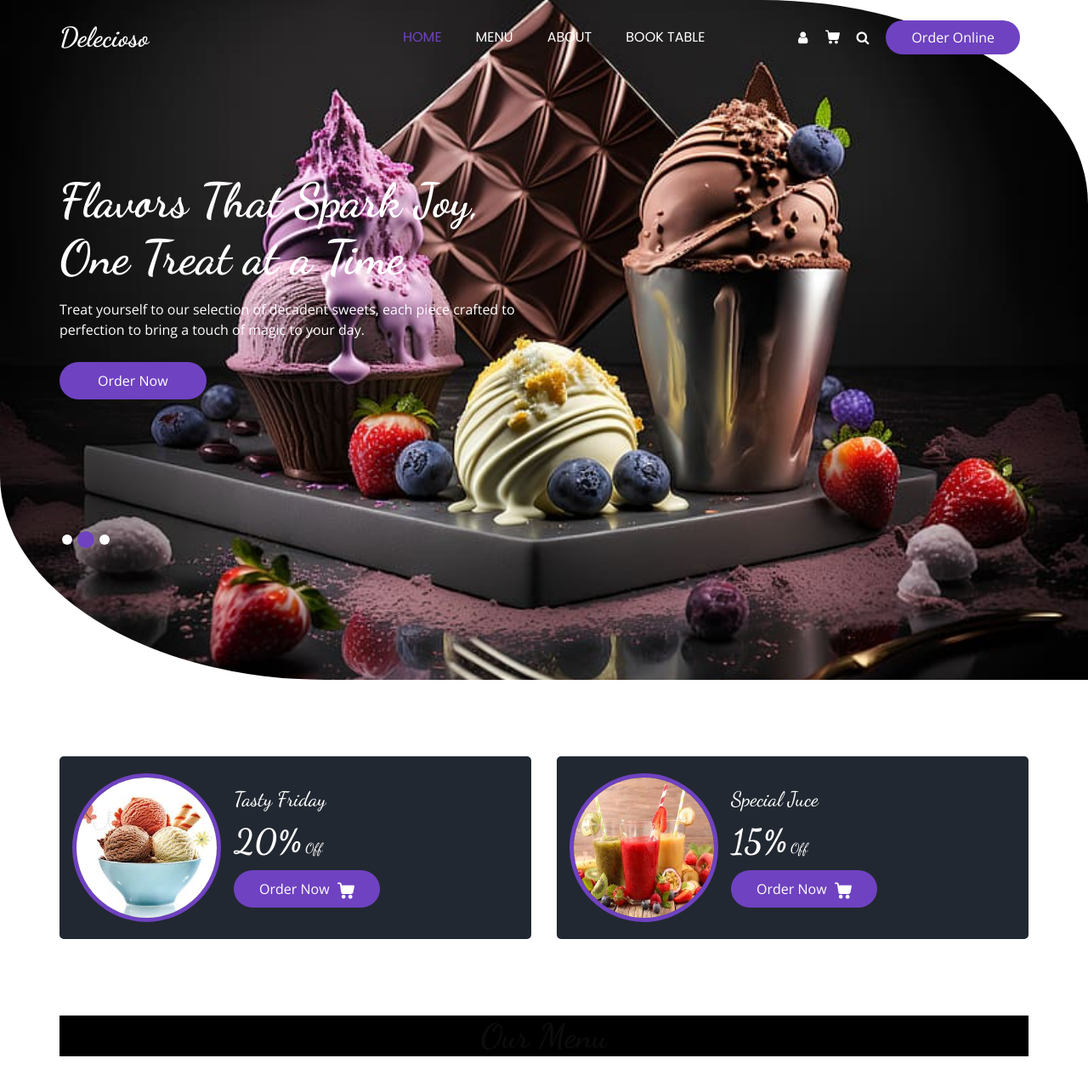
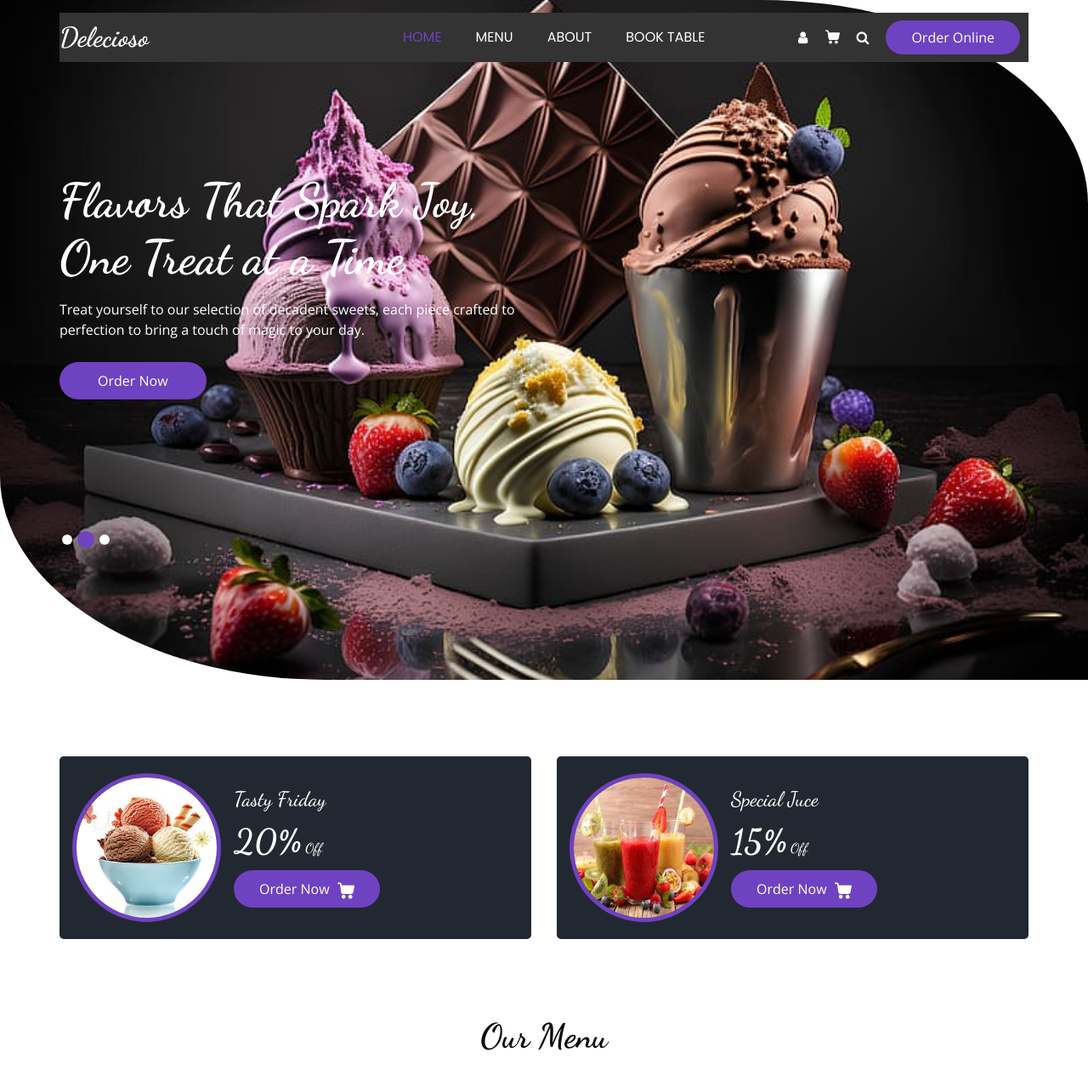
Before and after one commit to SouhaiBusiness/Deleciouso.Shop, a plain HTML site: page index.html in a window 1280 px wide. Shown: the top 1285 px of the page at 85% size. Drawn offline with nearby package versions, Linux system fonts and the light colour scheme; some packages are replaced by stand-ins of ours; a web font is replaced by a local one.

Commit message:
Update style.css

```diff
--- a/css/style.css
+++ b/css/style.css
@@ -47,7 +47,7 @@ h2 {
   -webkit-box-align: start;
       -ms-flex-align: start;
           align-items: flex-start;
-  background-color: black;
+
 }
 
 .heading_container h2 {
@@ -148,7 +148,9 @@ a:focus {
   padding-right: 25px;
   padding-left: 25px;
 }
-
+.navbar{
+ background: #333;
+}
 .navbar-brand {
   font-family: 'Dancing Script', cursive;
 }
```
